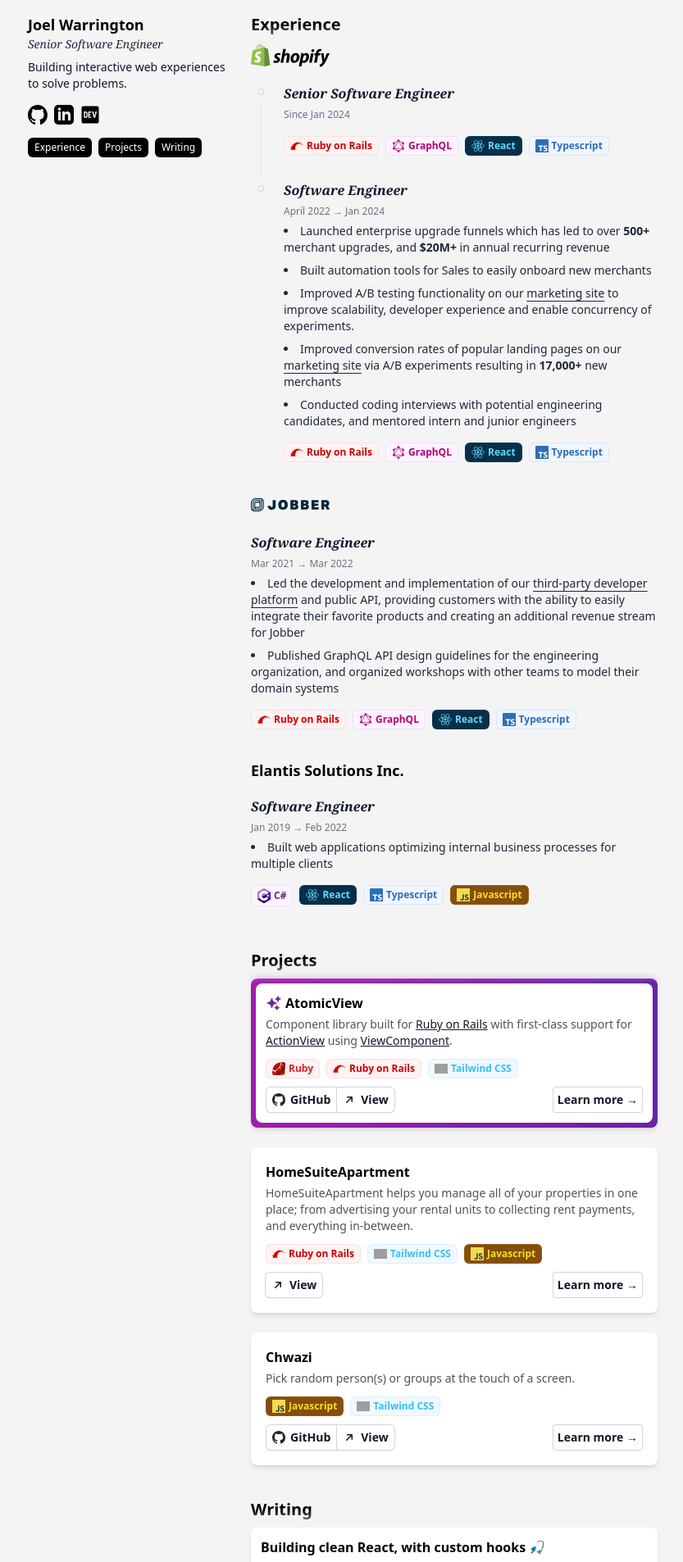
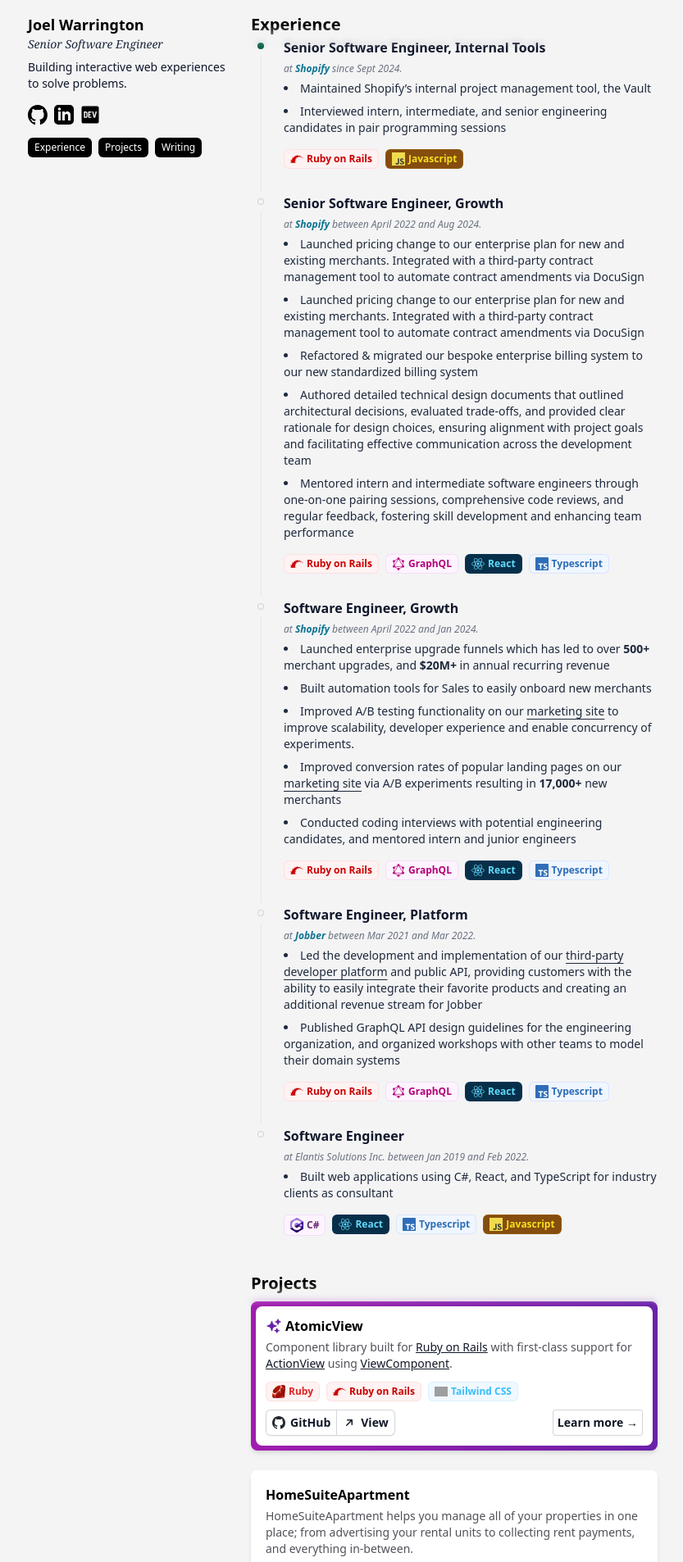
Before and after one commit to joelzwarrington/joelw.dev, a Jekyll site: the page built from index.html, in a window 1280 px wide. Shown: the top 1906 px of the page at 82% size, without its empty margins (222-1055 px from the left). Built offline with Jekyll 4.4.1, drawn with Linux system fonts in a browser that asks for light colours; grey boxes are pictures that could not be loaded.

Commit message:
Update job descriptions and styling of past experience

```diff
--- a/index.html
+++ b/index.html
@@ -5,12 +5,32 @@
 <section id="experience" class="pb-4">
   <h2 class="sticky top-0 z-10 blurred -m-2 px-2 py-4 text-xl font-bold text-black">Experience</h2>
   <ul role="list" class="space-y-6">
+    <li role="listitem" class="relative flex gap-x-4">
+      <div class="absolute -bottom-6 left-0 top-0 flex w-6 justify-center" aria-hidden="true">
+        <div class="w-px bg-gray-200"></div>
+      </div>
+      <div class="relative flex h-6 w-6 flex-none items-center justify-center bg-zinc-100" aria-hidden="true">
+        <div class="h-1.5 w-1.5 rounded-full bg-emerald-800 ring-1 ring-emerald-800"></div>
+      </div>
+      <div class="flex-auto py-0.5">
+        <h3 class="font-bold text-slate-900 mb-1">
+          Senior Software Engineer, Internal Tools <br/>
+          <span class="italic font-normal text-xs leading-5 text-gray-500">at <a class="font-bold text-cyan-700" href="https://shopify.com">Shopify</a> since <time datetime="2024-01-01">Sept 2024</time>.</span>
+        </h3>
+        <ul role="list" class="space-y-2 my-1 list-disc list-inside text-sm text-slate-800">
           <li role="listitem">
-      <a href="https://www.shopify.com/" class="py-2 text-lg font-bold text-black flex items-center gap-2">
-        <img src="assets/images/jobs/shopify.svg" class="h-8 w-24 inline-block" alt="Shopify Logo" width="96px" height="32px" />
-        <span class="sr-only">Shopify</span>
-      </a>
-      <ul role="list" class="my-2 space-y-6">
+            Maintained Shopify’s internal project management tool, the Vault
+          </li>
+          <li role="listitem">
+            Interviewed intern, intermediate, and senior engineering candidates in pair programming sessions
+          </li>
+        </ul>
+        <ul role="list" class="mt-4 flex flex-wrap gap-2">
+          <li role="listitem">{% include tags/rails.html %}</li>
+          <li role="listitem">{% include tags/js.html %}</li>
+        </ul>
+      </div>
+    </li>
     <li role="listitem" class="relative flex gap-x-4">
       <div class="absolute -bottom-6 left-0 top-0 flex w-6 justify-center" aria-hidden="true">
         <div class="w-px bg-gray-200"></div>
@@ -19,10 +39,27 @@
         <div class="h-1.5 w-1.5 rounded-full bg-gray-100 ring-1 ring-gray-300"></div>
       </div>
       <div class="flex-auto py-0.5">
-            <h3 class="italic font-semibold font-serif text-slate-900 mb-1">Senior Software Engineer <span class="sr-only">at Shopify</span></h3>
-            <p class="my-1 text-xs leading-5 text-slate-500">
-              Since <time datetime="2024-01-01">Jan 2024</time>
-            </p>
+        <h3 class="font-bold text-slate-900 mb-1">
+          Senior Software Engineer, Growth <br/>
+          <span class="italic font-normal text-xs leading-5 text-gray-500">at <a class="font-bold text-cyan-700" href="https://shopify.com">Shopify</a> between <time datetime="2022-04-01">April 2022</time> and <time datetime="2024-01-01">Aug 2024</time>.</span>
+        </h3>
+        <ul role="list" class="space-y-2 my-1 list-disc list-inside text-sm text-slate-800">
+          <li role="listitem">
+            Launched pricing change to our enterprise plan for new and existing merchants. Integrated with a third-party contract management tool to automate contract amendments via DocuSign
+          </li>
+          <li role="listitem">
+            Launched pricing change to our enterprise plan for new and existing merchants. Integrated with a third-party contract management tool to automate contract amendments via DocuSign
+          </li>
+          <li role="listitem">
+            Refactored & migrated our bespoke enterprise billing system to our new standardized billing system
+          </li>
+          <li role="listitem">
+            Authored detailed technical design documents that outlined architectural decisions, evaluated trade-offs, and provided clear rationale for design choices, ensuring alignment with project goals and facilitating effective communication across the development team
+          </li>
+          <li role="listitem">
+            Mentored intern and intermediate software engineers through one-on-one pairing sessions, comprehensive code reviews, and regular feedback, fostering skill development and enhancing team performance
+          </li>
+        </ul>
         <ul role="list" class="mt-4 flex flex-wrap gap-2">
           <li role="listitem">{% include tags/rails.html %}</li>
           <li role="listitem">{% include tags/gql.html %}</li>
@@ -32,14 +69,17 @@
       </div>
     </li>
     <li role="listitem" class="relative flex gap-x-4">
-          <div class="relative flex h-6 w-6 flex-none items-center justify-center bg-zinc-100">
+      <div class="absolute -bottom-6 left-0 top-0 flex w-6 justify-center" aria-hidden="true">
+        <div class="w-px bg-gray-200"></div>
+      </div>
+      <div class="relative flex h-6 w-6 flex-none items-center justify-center bg-zinc-100" aria-hidden="true">
         <div class="h-1.5 w-1.5 rounded-full bg-gray-100 ring-1 ring-gray-300"></div>
       </div>
       <div class="flex-auto py-0.5">
-            <h3 class="italic font-semibold font-serif text-slate-900 mb-1">Software Engineer <span class="sr-only">at Shopify</span></h3>
-            <p class="my-1 text-xs leading-5 text-gray-500">
-              <time datetime="2022-04-01">April 2022</time> → <time datetime="2024-01-01">Jan 2024</time>
-            </p>
+        <h3 class="font-bold text-slate-900 mb-1">
+          Software Engineer, Growth <br/>
+          <span class="italic font-normal text-xs leading-5 text-gray-500">at <a class="font-bold text-cyan-700" href="https://shopify.com">Shopify</a> between <time datetime="2022-04-01">April 2022</time> and <time datetime="2024-01-01">Jan 2024</time>.</span>
+        </h3>
         <ul role="list" class="space-y-2 my-1 list-disc list-inside text-sm text-slate-800">
           <li role="listitem">
             Launched enterprise upgrade funnels which has led to over <strong class="font-semibold">500+</strong> merchant upgrades, and <strong class="font-semibold">$20M+</strong> in
@@ -66,20 +106,18 @@
         </ul>
       </div>
     </li>
-      </ul>
-    </li>
-    <li role="listitem">
-      <a href="https://www.getjobber.com/" class="py-2 text-lg font-bold text-black flex items-center gap-2">
-        <img src="assets/images/jobs/jobber.svg" class="h-8 w-24 inline-block" alt="Jobber Logo" width="96px" height="32px" />
-        <span class="sr-only">Jobber</span>
-      </a>
-      <ul role="list" class="my-2 space-y-6">
-        <li role="listitem">
-          <div class="py-0.5">
-            <h3 class="italic font-semibold font-serif text-slate-900 mb-1">Software Engineer <span class="sr-only">at Jobber</span></h3>
-            <p class="my-1 text-xs leading-5 text-gray-500">
-              <time datetime="2022-03-01">Mar 2021</time> → <time datetime="2024-03-01">Mar 2022</time>
-            </p>
+    <li role="listitem" class="relative flex gap-x-4">
+      <div class="absolute -bottom-6 left-0 top-0 flex w-6 justify-center" aria-hidden="true">
+        <div class="w-px bg-gray-200"></div>
+      </div>
+      <div class="relative flex h-6 w-6 flex-none items-center justify-center bg-zinc-100" aria-hidden="true">
+        <div class="h-1.5 w-1.5 rounded-full bg-gray-100 ring-1 ring-gray-300"></div>
+      </div>
+      <div class="flex-auto py-0.5">
+        <h3 class="font-bold text-slate-900 mb-1">
+          Software Engineer, Platform <br/>
+          <span class="italic font-normal text-xs leading-5 text-gray-500">at <a class="font-bold text-cyan-700" href="https://getjobber.com">Jobber</a> between <time datetime="2022-03-01">Mar 2021</time> and <time datetime="2024-03-01">Mar 2022</time>.</span>
+        </h3>
         <ul role="list" class="space-y-2 my-1 list-disc list-inside text-sm text-slate-800">
           <li role="listitem">
             Led the development and implementation of our <a href="https://developer.getjobber.com" class="underline underline-offset-4">third-party developer platform</a> and public API, providing customers with the ability to easily integrate their favorite products and creating an additional revenue stream for Jobber
@@ -96,20 +134,19 @@
         </ul>
       </div>
     </li>
-      </ul>
-    </li>
-    <li role="listitem">
-      <p class="py-2 text-lg font-bold text-black flex items-center gap-2">Elantis Solutions Inc.</p>
-      <ul role="list" class="my-2 space-y-6">
-        <li role="listitem">
-          <div class="py-0.5">
-            <h3 class="italic font-semibold font-serif text-slate-900 mb-1">Software Engineer <span class="sr-only">at Elantis Solutions Inc.</span></h3>
-            <p class="my-1 text-xs leading-5 text-gray-500">
-              <time datetime="2019-01-01">Jan 2019</time> → <time datetime="2021-02-01">Feb 2022</time>
-            </p>
+    <li role="listitem" class="relative flex gap-x-4">
+
+      <div class="relative flex h-6 w-6 flex-none items-center justify-center bg-zinc-100" aria-hidden="true">
+        <div class="h-1.5 w-1.5 rounded-full bg-gray-100 ring-1 ring-gray-300"></div>
+      </div>
+      <div class="flex-auto py-0.5">
+        <h3 class="font-bold text-slate-900 mb-1">
+          Software Engineer <br/>
+          <span class="italic font-normal text-xs leading-5 text-gray-500">at Elantis Solutions Inc. between <time datetime="2019-01-01">Jan 2019</time> and <time datetime="2021-02-01">Feb 2022</time>.</span>
+        </h3>
         <ul role="list" class="space-y-2 my-1 list-disc list-inside text-sm text-slate-800">
           <li role="listitem">
-                Built web applications optimizing internal business processes for multiple clients
+            Built web applications using C#, React, and TypeScript for industry clients as consultant
           </li>
         </ul>
         <ul role="list" class="mt-4 flex flex-wrap gap-2">
@@ -119,8 +156,6 @@
           <li role="listitem">{% include tags/js.html %}</li>
         </ul>
       </div>
-        </li>
-      </ul>
     </li>
   </ul>
 </section>
```
Also changed, not shown: assets/css/dist.css. Lines whose indentation alone changed are shown as unchanged.
